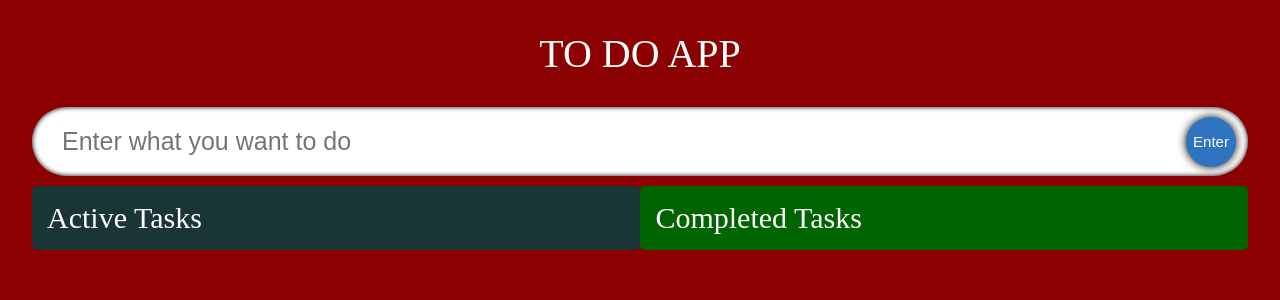
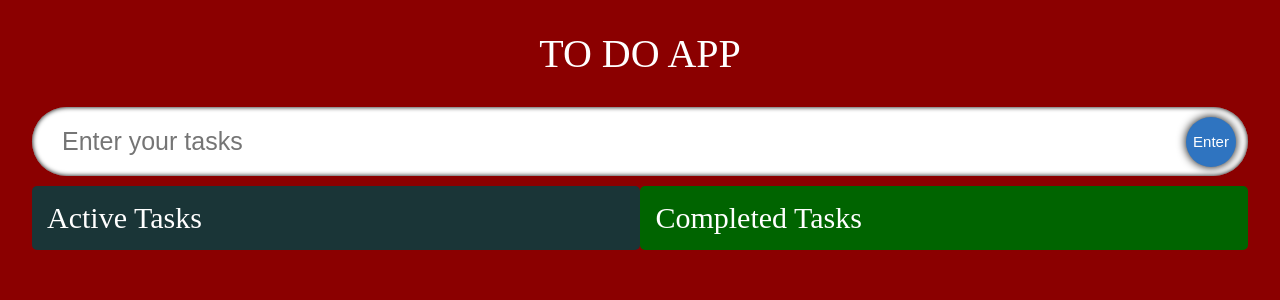
Before and after one commit to pranabcode2023/To-Do-App-11-2023, a React (Create React App) app: page / in a window 1280 px wide. Shown: the top 300 px of the page. Built offline with nearby package versions, Linux system fonts and the light colour scheme.

Commit message:
placeholder info added

```diff
--- a/src/components/InputField.tsx
+++ b/src/components/InputField.tsx
@@ -21,7 +21,7 @@ const InputField: React.FC<Props> = ({ todo, setTodo, handleAdd }) => {
         type="input"
         value={todo}
         onChange={(e) => setTodo(e.target.value)}
-        placeholder="Enter what you want to do "
+        placeholder="Enter your tasks"
         className="input__box"
       />
 
```
